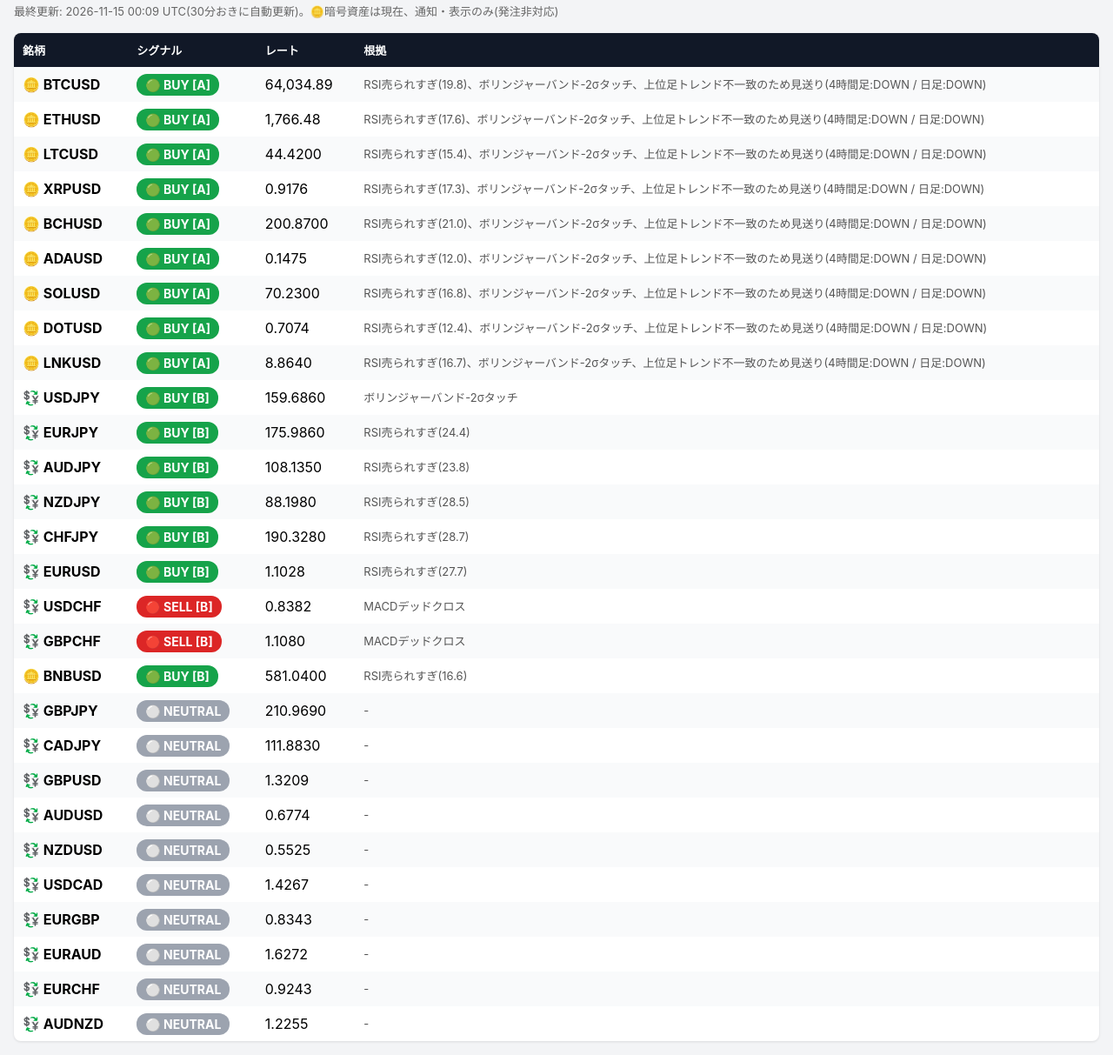
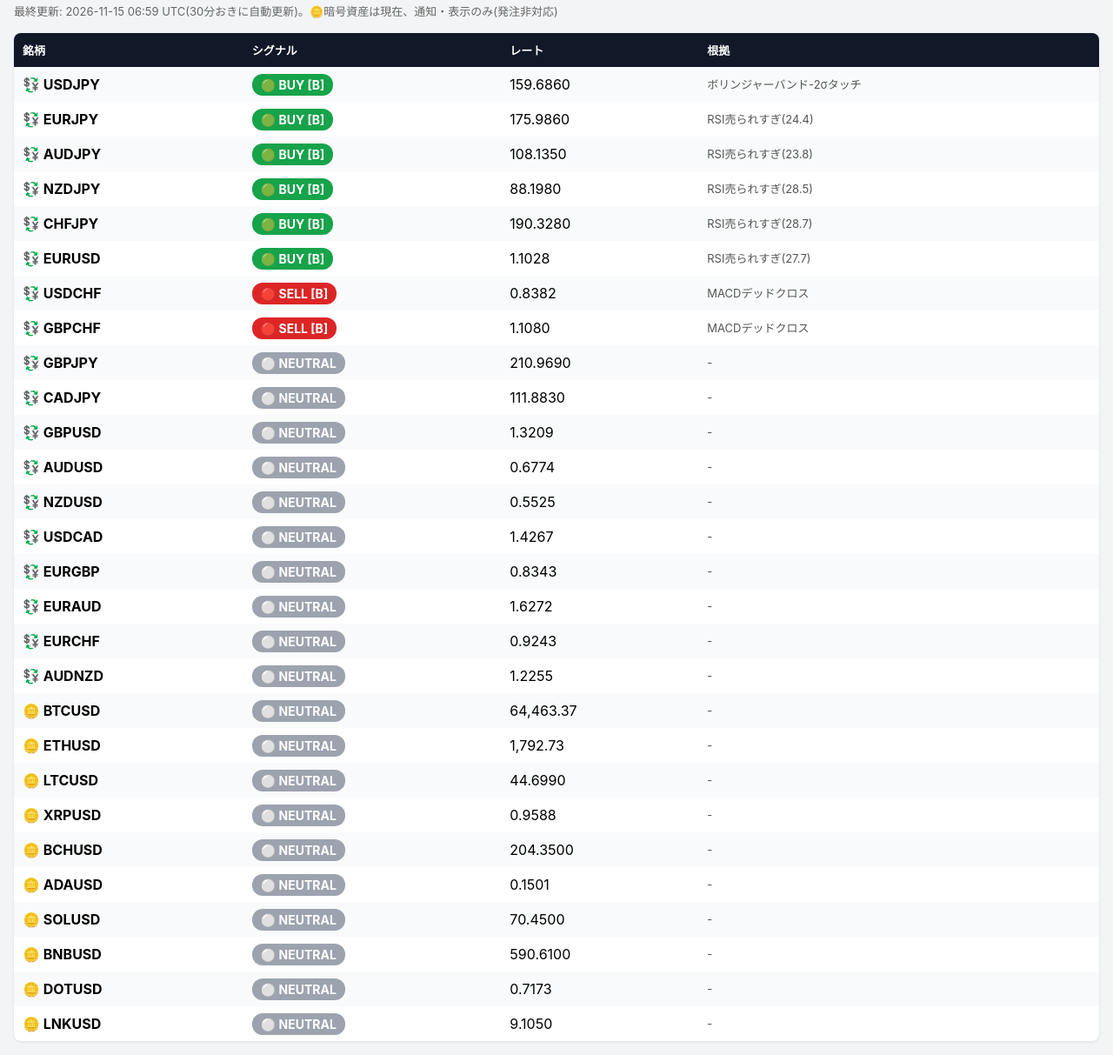
Before and after one commit to masa358-creator/fx-signal-system, a plain HTML site: page docs/index.html in a window 1280 px wide. Shown: the part 69-1282 px from the top of the page at 87% size. Drawn offline with Linux system fonts and the light colour scheme.

Commit message:
chore: update signal state and status page [skip ci]

```diff
--- a/docs/index.html
+++ b/docs/index.html
@@ -15,64 +15,10 @@
 </head>
 <body>
 <h1>📊 シグナル一覧(💱FX18ペア + 🪙暗号資産10ペア)</h1>
-<div class="updated">最終更新: 2026-11-15 00:09 UTC(30分おきに自動更新)。🪙暗号資産は現在、通知・表示のみ(発注非対応)</div>
+<div class="updated">最終更新: 2026-11-15 06:59 UTC(30分おきに自動更新)。🪙暗号資産は現在、通知・表示のみ(発注非対応)</div>
 <table>
 <tr><th>銘柄</th><th>シグナル</th><th>レート</th><th>根拠</th></tr>
 
-        <tr>
-          <td style="padding:10px;font-weight:bold;">🪙 BTCUSD</td>
-          <td style="padding:10px;"><span style="background:#16a34a;color:#fff;padding:4px 10px;border-radius:12px;font-weight:bold;font-size:14px;">🟢 BUY [A]</span></td>
-          <td style="padding:10px;">64,034.89</td>
-          <td style="padding:10px;font-size:13px;color:#555;">RSI売られすぎ(19.8)、ボリンジャーバンド-2σタッチ、上位足トレンド不一致のため見送り(4時間足:DOWN / 日足:DOWN)</td>
-        </tr>
-        <tr>
-          <td style="padding:10px;font-weight:bold;">🪙 ETHUSD</td>
-          <td style="padding:10px;"><span style="background:#16a34a;color:#fff;padding:4px 10px;border-radius:12px;font-weight:bold;font-size:14px;">🟢 BUY [A]</span></td>
-          <td style="padding:10px;">1,766.48</td>
-          <td style="padding:10px;font-size:13px;color:#555;">RSI売られすぎ(17.6)、ボリンジャーバンド-2σタッチ、上位足トレンド不一致のため見送り(4時間足:DOWN / 日足:DOWN)</td>
-        </tr>
-        <tr>
-          <td style="padding:10px;font-weight:bold;">🪙 LTCUSD</td>
-          <td style="padding:10px;"><span style="background:#16a34a;color:#fff;padding:4px 10px;border-radius:12px;font-weight:bold;font-size:14px;">🟢 BUY [A]</span></td>
-          <td style="padding:10px;">44.4200</td>
-          <td style="padding:10px;font-size:13px;color:#555;">RSI売られすぎ(15.4)、ボリンジャーバンド-2σタッチ、上位足トレンド不一致のため見送り(4時間足:DOWN / 日足:DOWN)</td>
-        </tr>
-        <tr>
-          <td style="padding:10px;font-weight:bold;">🪙 XRPUSD</td>
-          <td style="padding:10px;"><span style="background:#16a34a;color:#fff;padding:4px 10px;border-radius:12px;font-weight:bold;font-size:14px;">🟢 BUY [A]</span></td>
-          <td style="padding:10px;">0.9176</td>
-          <td style="padding:10px;font-size:13px;color:#555;">RSI売られすぎ(17.3)、ボリンジャーバンド-2σタッチ、上位足トレンド不一致のため見送り(4時間足:DOWN / 日足:DOWN)</td>
-        </tr>
-        <tr>
-          <td style="padding:10px;font-weight:bold;">🪙 BCHUSD</td>
-          <td style="padding:10px;"><span style="background:#16a34a;color:#fff;padding:4px 10px;border-radius:12px;font-weight:bold;font-size:14px;">🟢 BUY [A]</span></td>
-          <td style="padding:10px;">200.8700</td>
-          <td style="padding:10px;font-size:13px;color:#555;">RSI売られすぎ(21.0)、ボリンジャーバンド-2σタッチ、上位足トレンド不一致のため見送り(4時間足:DOWN / 日足:DOWN)</td>
-        </tr>
-        <tr>
-          <td style="padding:10px;font-weight:bold;">🪙 ADAUSD</td>
-          <td style="padding:10px;"><span style="background:#16a34a;color:#fff;padding:4px 10px;border-radius:12px;font-weight:bold;font-size:14px;">🟢 BUY [A]</span></td>
-          <td style="padding:10px;">0.1475</td>
-          <td style="padding:10px;font-size:13px;color:#555;">RSI売られすぎ(12.0)、ボリンジャーバンド-2σタッチ、上位足トレンド不一致のため見送り(4時間足:DOWN / 日足:DOWN)</td>
-        </tr>
-        <tr>
-          <td style="padding:10px;font-weight:bold;">🪙 SOLUSD</td>
-          <td style="padding:10px;"><span style="background:#16a34a;color:#fff;padding:4px 10px;border-radius:12px;font-weight:bold;font-size:14px;">🟢 BUY [A]</span></td>
-          <td style="padding:10px;">70.2300</td>
-          <td style="padding:10px;font-size:13px;color:#555;">RSI売られすぎ(16.8)、ボリンジャーバンド-2σタッチ、上位足トレンド不一致のため見送り(4時間足:DOWN / 日足:DOWN)</td>
-        </tr>
-        <tr>
-          <td style="padding:10px;font-weight:bold;">🪙 DOTUSD</td>
-          <td style="padding:10px;"><span style="background:#16a34a;color:#fff;padding:4px 10px;border-radius:12px;font-weight:bold;font-size:14px;">🟢 BUY [A]</span></td>
-          <td style="padding:10px;">0.7074</td>
-          <td style="padding:10px;font-size:13px;color:#555;">RSI売られすぎ(12.4)、ボリンジャーバンド-2σタッチ、上位足トレンド不一致のため見送り(4時間足:DOWN / 日足:DOWN)</td>
-        </tr>
-        <tr>
-          <td style="padding:10px;font-weight:bold;">🪙 LNKUSD</td>
-          <td style="padding:10px;"><span style="background:#16a34a;color:#fff;padding:4px 10px;border-radius:12px;font-weight:bold;font-size:14px;">🟢 BUY [A]</span></td>
-          <td style="padding:10px;">8.8640</td>
-          <td style="padding:10px;font-size:13px;color:#555;">RSI売られすぎ(16.7)、ボリンジャーバンド-2σタッチ、上位足トレンド不一致のため見送り(4時間足:DOWN / 日足:DOWN)</td>
-        </tr>
         <tr>
           <td style="padding:10px;font-weight:bold;">💱 USDJPY</td>
           <td style="padding:10px;"><span style="background:#16a34a;color:#fff;padding:4px 10px;border-radius:12px;font-weight:bold;font-size:14px;">🟢 BUY [B]</span></td>
@@ -120,12 +66,6 @@
           <td style="padding:10px;"><span style="background:#dc2626;color:#fff;padding:4px 10px;border-radius:12px;font-weight:bold;font-size:14px;">🔴 SELL [B]</span></td>
           <td style="padding:10px;">1.1080</td>
           <td style="padding:10px;font-size:13px;color:#555;">MACDデッドクロス</td>
-        </tr>
-        <tr>
-          <td style="padding:10px;font-weight:bold;">🪙 BNBUSD</td>
-          <td style="padding:10px;"><span style="background:#16a34a;color:#fff;padding:4px 10px;border-radius:12px;font-weight:bold;font-size:14px;">🟢 BUY [B]</span></td>
-          <td style="padding:10px;">581.0400</td>
-          <td style="padding:10px;font-size:13px;color:#555;">RSI売られすぎ(16.6)</td>
         </tr>
         <tr>
           <td style="padding:10px;font-weight:bold;">💱 GBPJPY</td>
@@ -187,6 +127,66 @@
           <td style="padding:10px;">1.2255</td>
           <td style="padding:10px;font-size:13px;color:#555;">-</td>
         </tr>
+        <tr>
+          <td style="padding:10px;font-weight:bold;">🪙 BTCUSD</td>
+          <td style="padding:10px;"><span style="background:#9ca3af;color:#fff;padding:4px 10px;border-radius:12px;font-weight:bold;font-size:14px;">⚪ NEUTRAL</span></td>
+          <td style="padding:10px;">64,463.37</td>
+          <td style="padding:10px;font-size:13px;color:#555;">-</td>
+        </tr>
+        <tr>
+          <td style="padding:10px;font-weight:bold;">🪙 ETHUSD</td>
+          <td style="padding:10px;"><span style="background:#9ca3af;color:#fff;padding:4px 10px;border-radius:12px;font-weight:bold;font-size:14px;">⚪ NEUTRAL</span></td>
+          <td style="padding:10px;">1,792.73</td>
+          <td style="padding:10px;font-size:13px;color:#555;">-</td>
+        </tr>
+        <tr>
+          <td style="padding:10px;font-weight:bold;">🪙 LTCUSD</td>
+          <td style="padding:10px;"><span style="background:#9ca3af;color:#fff;padding:4px 10px;border-radius:12px;font-weight:bold;font-size:14px;">⚪ NEUTRAL</span></td>
+          <td style="padding:10px;">44.6990</td>
+          <td style="padding:10px;font-size:13px;color:#555;">-</td>
+        </tr>
+        <tr>
+          <td style="padding:10px;font-weight:bold;">🪙 XRPUSD</td>
+          <td style="padding:10px;"><span style="background:#9ca3af;color:#fff;padding:4px 10px;border-radius:12px;font-weight:bold;font-size:14px;">⚪ NEUTRAL</span></td>
+          <td style="padding:10px;">0.9588</td>
+          <td style="padding:10px;font-size:13px;color:#555;">-</td>
+        </tr>
+        <tr>
+          <td style="padding:10px;font-weight:bold;">🪙 BCHUSD</td>
+          <td style="padding:10px;"><span style="background:#9ca3af;color:#fff;padding:4px 10px;border-radius:12px;font-weight:bold;font-size:14px;">⚪ NEUTRAL</span></td>
+          <td style="padding:10px;">204.3500</td>
+          <td style="padding:10px;font-size:13px;color:#555;">-</td>
+        </tr>
+        <tr>
+          <td style="padding:10px;font-weight:bold;">🪙 ADAUSD</td>
+          <td style="padding:10px;"><span style="background:#9ca3af;color:#fff;padding:4px 10px;border-radius:12px;font-weight:bold;font-size:14px;">⚪ NEUTRAL</span></td>
+          <td style="padding:10px;">0.1501</td>
+          <td style="padding:10px;font-size:13px;color:#555;">-</td>
+        </tr>
+        <tr>
+          <td style="padding:10px;font-weight:bold;">🪙 SOLUSD</td>
+          <td style="padding:10px;"><span style="background:#9ca3af;color:#fff;padding:4px 10px;border-radius:12px;font-weight:bold;font-size:14px;">⚪ NEUTRAL</span></td>
+          <td style="padding:10px;">70.4500</td>
+          <td style="padding:10px;font-size:13px;color:#555;">-</td>
+        </tr>
+        <tr>
+          <td style="padding:10px;font-weight:bold;">🪙 BNBUSD</td>
+          <td style="padding:10px;"><span style="background:#9ca3af;color:#fff;padding:4px 10px;border-radius:12px;font-weight:bold;font-size:14px;">⚪ NEUTRAL</span></td>
+          <td style="padding:10px;">590.6100</td>
+          <td style="padding:10px;font-size:13px;color:#555;">-</td>
+        </tr>
+        <tr>
+          <td style="padding:10px;font-weight:bold;">🪙 DOTUSD</td>
+          <td style="padding:10px;"><span style="background:#9ca3af;color:#fff;padding:4px 10px;border-radius:12px;font-weight:bold;font-size:14px;">⚪ NEUTRAL</span></td>
+          <td style="padding:10px;">0.7173</td>
+          <td style="padding:10px;font-size:13px;color:#555;">-</td>
+        </tr>
+        <tr>
+          <td style="padding:10px;font-weight:bold;">🪙 LNKUSD</td>
+          <td style="padding:10px;"><span style="background:#9ca3af;color:#fff;padding:4px 10px;border-radius:12px;font-weight:bold;font-size:14px;">⚪ NEUTRAL</span></td>
+          <td style="padding:10px;">9.1050</td>
+          <td style="padding:10px;font-size:13px;color:#555;">-</td>
+        </tr>
 </table>
 </body>
 </html>
```
Also changed, not shown: state.json (+10 -10 lines).
